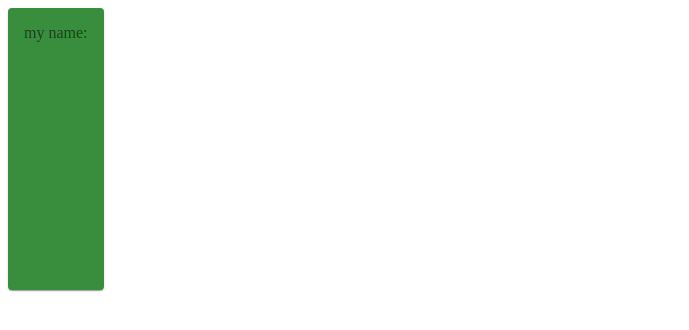
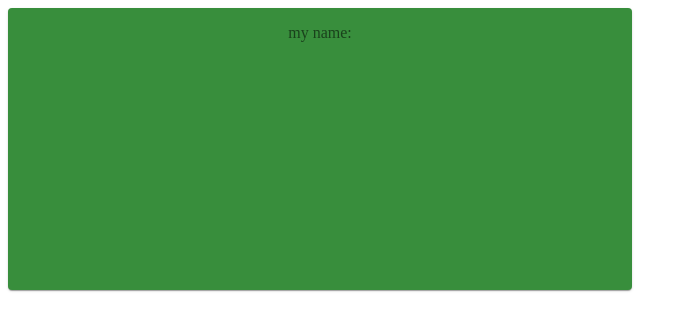
Before and after one commit to Yandiswa-30/my-cv, a React (Create React App) app: page / in a window 1280 px wide. Shown: the top 330 px of the page, without its empty margins (0-689 px from the left). Built offline with nearby package versions, Linux system fonts and the light colour scheme.

Commit message:
1 file modified

```diff
--- a/src/App.js
+++ b/src/App.js
@@ -24,8 +24,8 @@ export default function App() {
   const classes=useStyles();
   return (
   //This is the grid used to display my content and grid item are grids inside the grid
-<Grid container spacing={2} className={classes.Grid} xs='12' md='6'>
-  <Grid item>
+<Grid container spacing={2} className={classes.Grid}>
+  <Grid item xs='6'>
      <Paper className={classes.Paper}>
        my name:
        </Paper>
```
